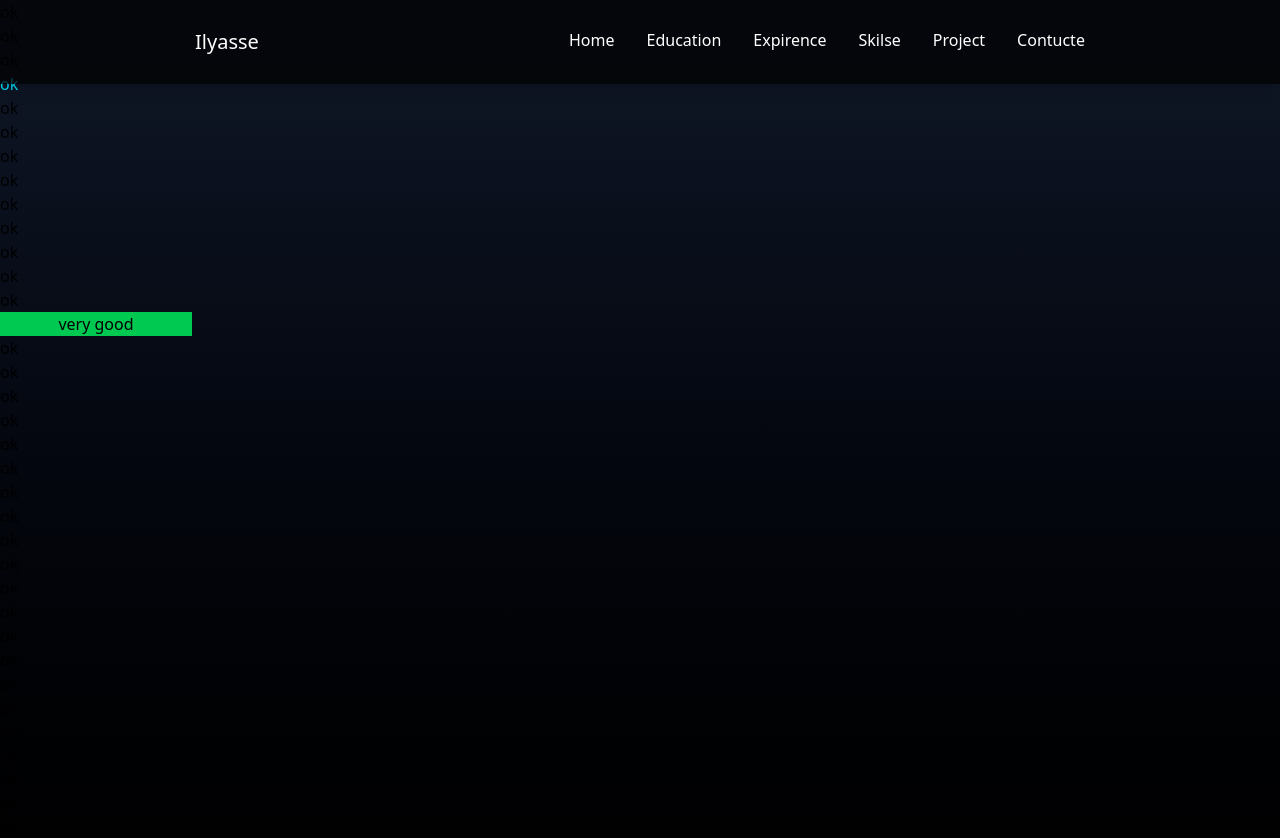
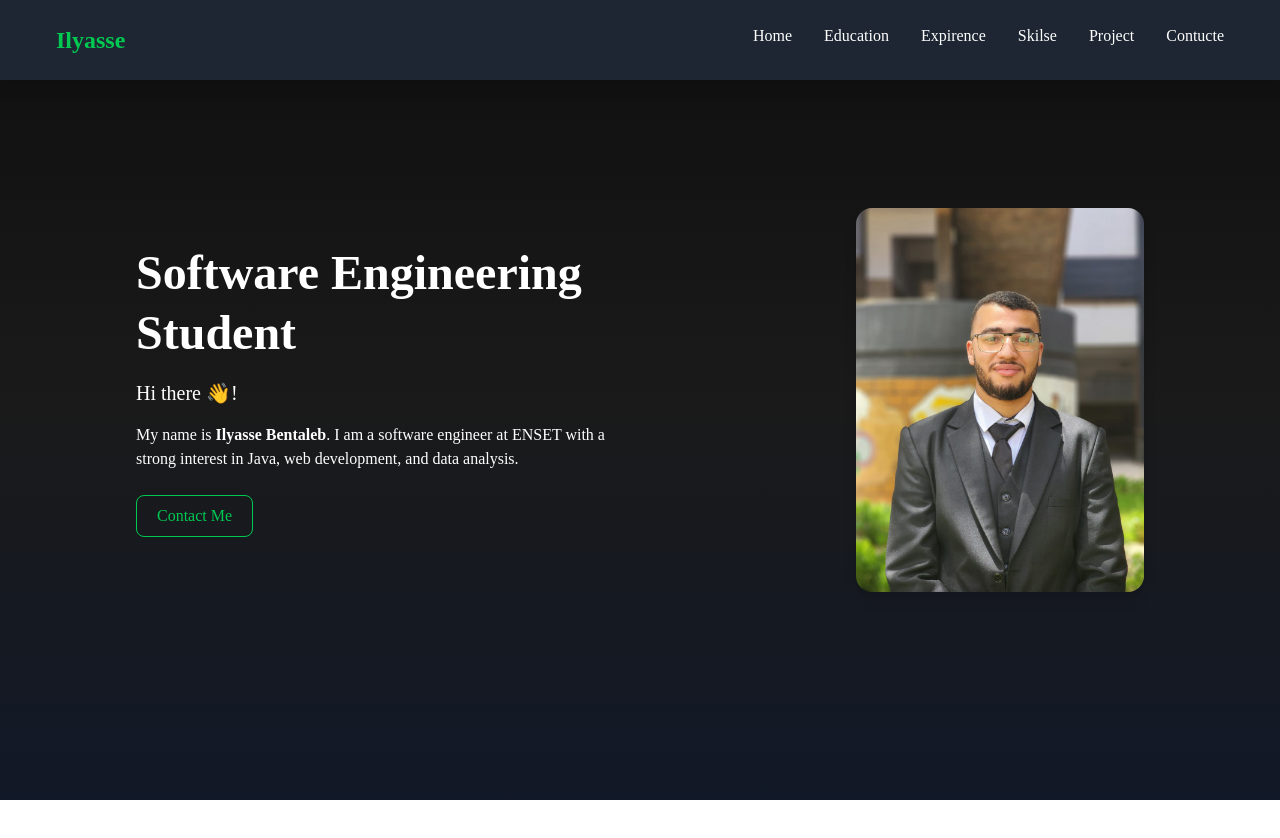
Before and after one commit to Ilyasse-ben/Portfolio, an Angular app in the folder portfolio/: page / in a window 1280 px wide. Shown: the top 838 px of the page. After the commit the page ends 800 px from the top, so only its background shows below. Built offline with nearby package versions, Linux system fonts and the light colour scheme.

Commit message:
Homme task

```diff
--- a/portfolio/src/app/app.html
+++ b/portfolio/src/app/app.html
@@ -1,12 +1,45 @@
-<nav class="flex justify-around fixed top-0 left-0 w-full bg-black/70 text-white px-10 py-4 shadow-lg z-50">
-  <h1 class="text-xl text-white py-3">Ilyasse</h1>
-  <ul class="flex justify-around gap-8 text-white py-3">
-    <li>Home</li>
-    <li>Education</li>
-    <li>Expirence</li>
-    <li>Skilse</li>
-    <li>Project</li>
-    <li>Contucte</li>
+<nav class="flex justify-between fixed top-0 left-0 w-full bg-[#1f2937e7] text-white px-10 py-4 shadow-lg z-50">
+  <div class="flex flex-col">
+    <h2 class="text-2xl font-bold text-green-500 px-4 py-2">Ilyasse</h2>
+  </div>
+
+  <ul class="flex gap-8 px-4 py-2">
+    <li class="text-white hover:text-green-500 transition duration-300 ease-in-out hover:border-b-2 hover:border-green-500 ">Home</li>
+    <li class="text-white hover:text-green-500 transition duration-300 ease-in-out hover:border-b-2 hover:border-green-500">Education</li>
+    <li class="text-white hover:text-green-500 transition duration-300 ease-in-out hover:border-b-2 hover:border-green-500">Expirence</li>
+    <li class="text-white hover:text-green-500 transition duration-300 ease-in-out hover:border-b-2 hover:border-green-500">Skilse</li>
+    <li class="text-white hover:text-green-500 transition duration-300 ease-in-out hover:border-b-2 hover:border-green-500">Project</li>
+    <li class="text-white hover:text-green-500 transition duration-300 ease-in-out hover:border-b-2 hover:border-green-500">Contucte</li>
   </ul>
 </nav>
+<div>
+  <div id="Home" class="min-h-[100vh] flex flex-wrap justify-around items-center px-8 mt-28 lg:mt-0">
+  <!-- Texte -->
+  <div class="max-w-lg text-center md:text-left space-y-4 mb-5">
+    <h1 class="text-5xl font-bold text-white leading-tight">
+      Software Engineering Student
+    </h1>
+    <p class="text-xl text-white">Hi there 👋!</p>
+    <p class="text-white">
+      My name is <span class="font-bold">Ilyasse Bentaleb</span>.
+      I am a software engineer at ENSET with a strong interest in
+      <span class="font-medium">Java</span>,
+      <span class="font-medium">web development</span>,
+      and <span class="font-medium">data analysis</span>.
+    </p>
+    <div class="mt-6 flex gap-4 justify-center md:justify-start">
+
+      <a href="#Contact" class="px-5 py-2 border border-green-500 text-green-500 rounded-lg hover:bg-green-500/40 transition">
+        Contact Me
+      </a>
+    </div>
+  </div>
+
+  <!-- Image -->
+  <div class="mt-8 md:mt-0">
+    <img src="photo.jpg" alt="Ilyasse Bentaleb" class="h-80 md:h-96 rounded-2xl shadow-lg object-cover">
+  </div>
+</div>
+
+</div>
 <router-outlet />
--- a/portfolio/src/index.html
+++ b/portfolio/src/index.html
@@ -7,57 +7,10 @@
   <meta name="viewport" content="width=device-width, initial-scale=1">
   <link rel="icon" type="image/x-icon" href="favicon.ico">
 </head>
-<body class="bg-gradient-to-b from-gray-900 to-black min-h-[100vh]">
+<body class="bg-gradient-to-b from-[#0f0f0f] via-[#1a1a1a] to-[#111827] text-white font-[Poppins] min-h-[100vh]">
   <app-root></app-root>
-  <p>ok</p>
-  <p>ok</p>
-  <p>ok</p>
-  <p class="text-cyan-400">ok</p>
-  <p>ok</p>
-  <p>ok</p>
-   <p>ok</p>
-  <p>ok</p>
-  <p>ok</p>
-  <p>ok</p>
-  <p>ok</p>
-  <p>ok</p>
-  <p>ok</p>
-  <button class="w-48 bg-green-500">very good</button>
-  <p>ok</p>
-  <p>ok</p>
-  <p>ok</p>
-  <p>ok</p>
-  <p>ok</p>
-   <p>ok</p>
-  <p>ok</p>
-  <p>ok</p>
-  <p>ok</p>
-  <p>ok</p>
-  <p>ok</p>
-  <p>ok</p>
-  <p>ok</p>
-  <p>ok</p>
-  <p>ok</p>
-  <p>ok</p>
-  <p>ok</p>
-   <p>ok</p>
-  <p>ok</p>
-  <p>ok</p>
-  <p>ok</p>
-  <p>ok</p>
-  <p>ok</p>
-  <p>ok</p>
-  <p>ok</p>
-  <p>ok</p>
-  <p>ok</p>
-  <p>ok</p>
-  <p>ok</p>
-   <p>ok</p>
-  <p>ok</p>
-  <p>ok</p>
-  <p>ok</p>
-  <p>ok</p>
-  <p>ok</p>
+
+</div>
 
 
 </body>
```
Also changed, not shown: portfolio/public/photo.jpg (added).
